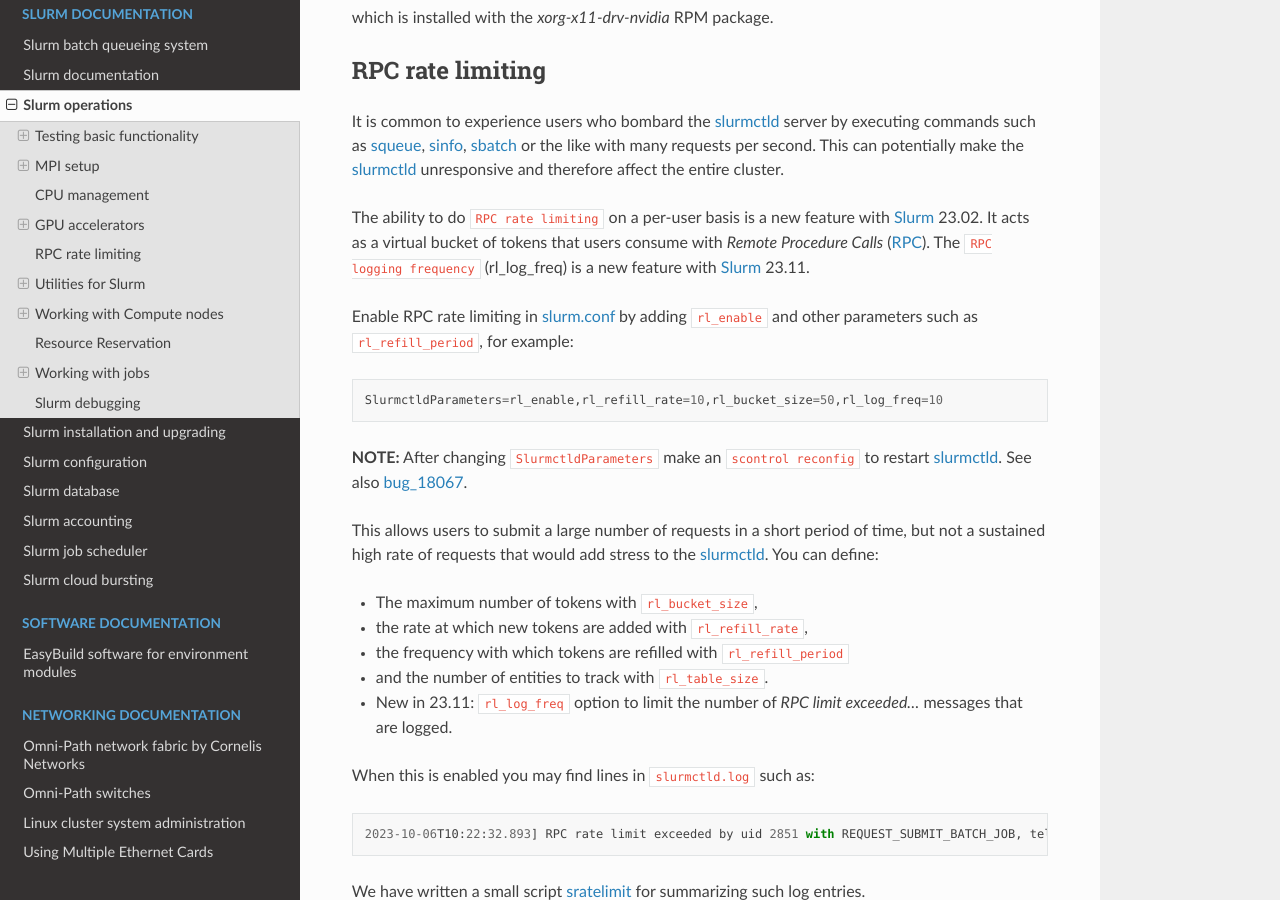
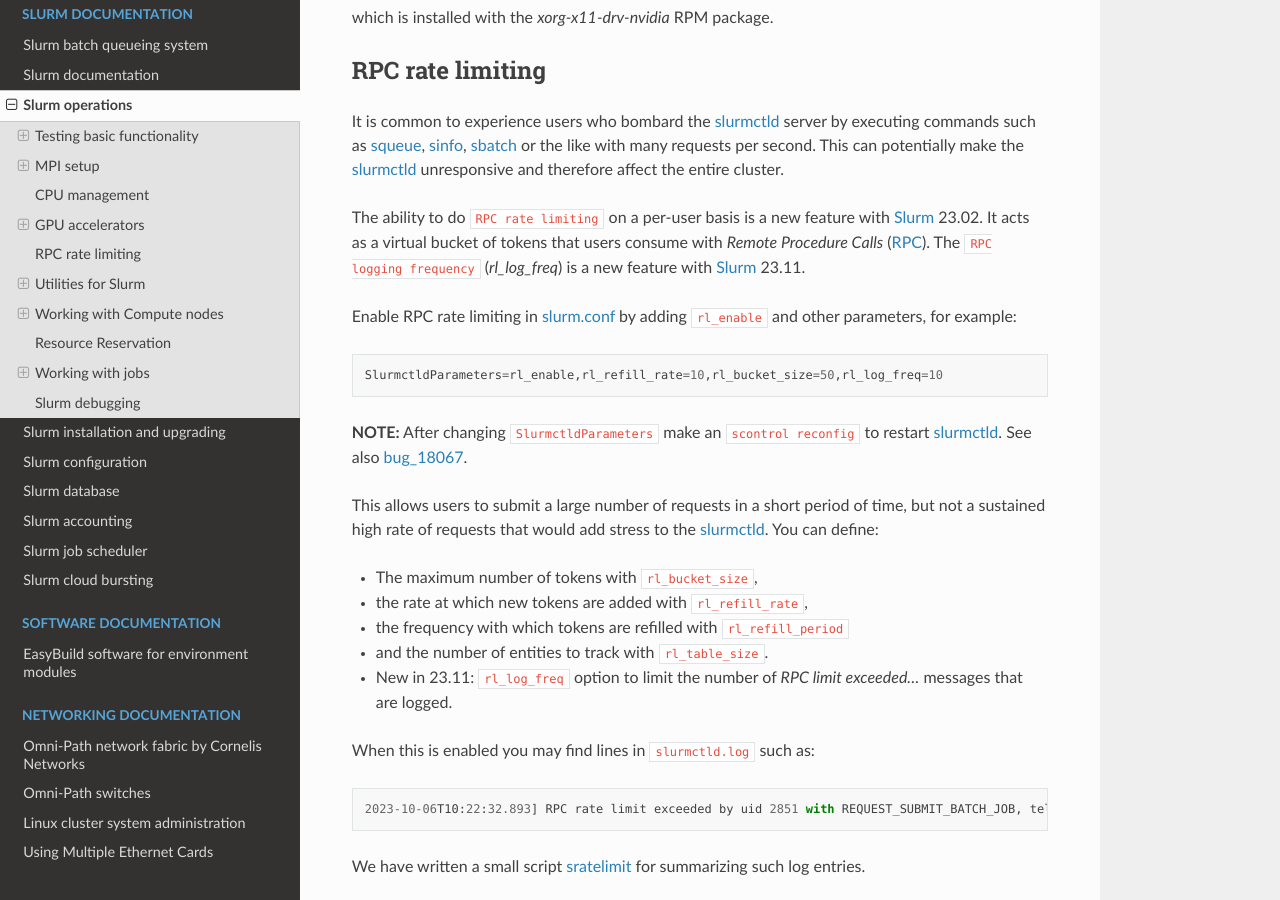
Before and after one commit to OleHolmNielsen/Niflheim_system, a Sphinx documentation site: the page built from docs/Slurm_operations.rst, in a window 1280 px wide and 900 px high, scrolled down 4939 px. Built offline with Sphinx 7.4.7 and the Read the Docs theme 2.0.0, drawn with Linux system fonts in a browser that asks for light colours.

```diff
--- a/docs/Slurm_operations.rst
+++ b/docs/Slurm_operations.rst
@@ -212,9 +212,9 @@
 
 The ability to do ``RPC rate limiting`` on a per-user basis is a new feature with Slurm_ 23.02.
 It acts as a virtual bucket of tokens that users consume with *Remote Procedure Calls* (RPC_).
-The ``RPC logging frequency`` (rl_log_freq) is a new feature with Slurm_ 23.11.
+The ``RPC logging frequency`` (`rl_log_freq`) is a new feature with Slurm_ 23.11.
 
-Enable RPC rate limiting in slurm.conf_ by adding ``rl_enable`` and other parameters such as ``rl_refill_period``, for example::
+Enable RPC rate limiting in slurm.conf_ by adding ``rl_enable`` and other parameters, for example::
 
   SlurmctldParameters=rl_enable,rl_refill_rate=10,rl_bucket_size=50,rl_log_freq=10
 
```
